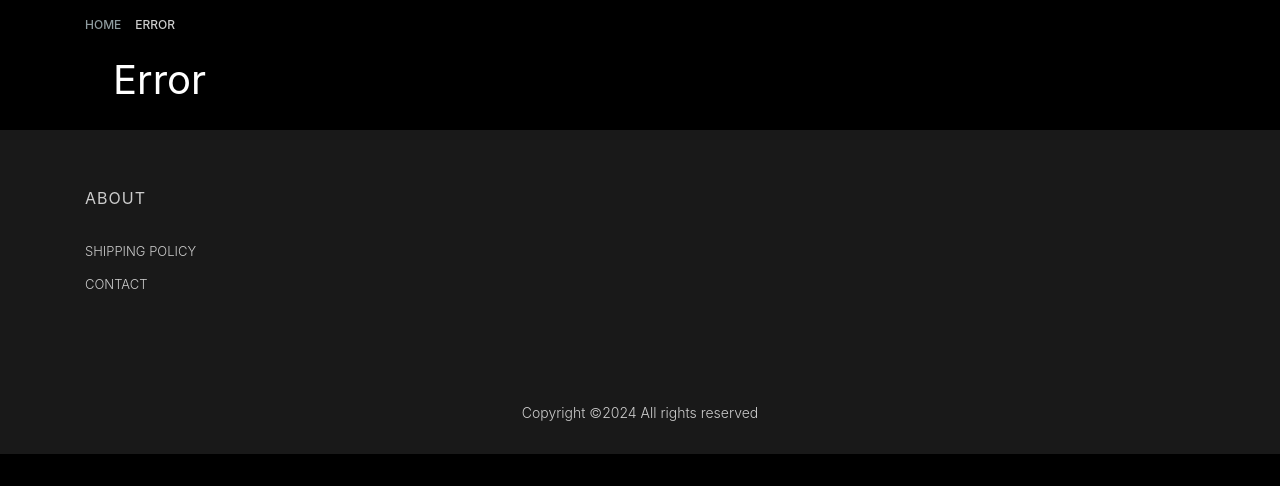
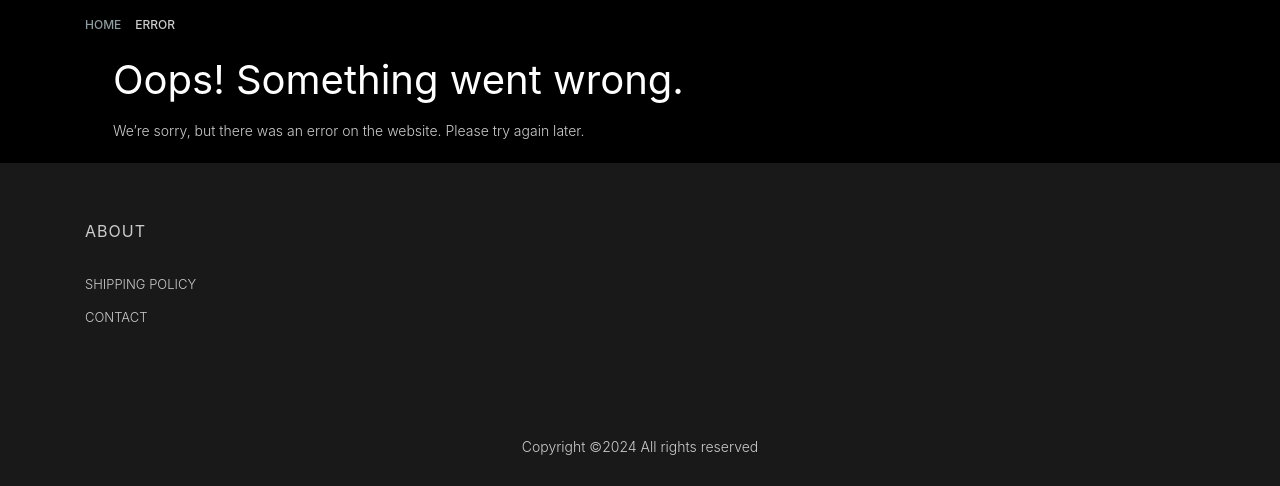
Before and after one commit to niotech/medusa_frontend, a Django app: template bgsos/web/templates/general/error.html in a window 1280 px wide. Shown: the part 53-539 px from the top of the page. Run offline with Django 5.2, Linux system fonts and the light colour scheme; the template is opened without the code that fills it, so the values that code supplies are empty; some libraries are stand-ins or nearby versions; some web fonts are replaced.

Commit message:
chore: generic error message

```diff
--- a/bgsos/web/templates/general/error.html
+++ b/bgsos/web/templates/general/error.html
@@ -20,8 +20,8 @@ Error
                     <div class="row">
                         <div class="col-sm-12">
                             <div class="page-wrap">
-                                <h1>Error</h1>
-                            <p>{{ message }}</p>
+                                <h1>Oops! Something went wrong.</h1>
+                                <p>We’re sorry, but there was an error on the website. Please try again later.</p>
                             </div>
                         </div>
                     </div>
```
